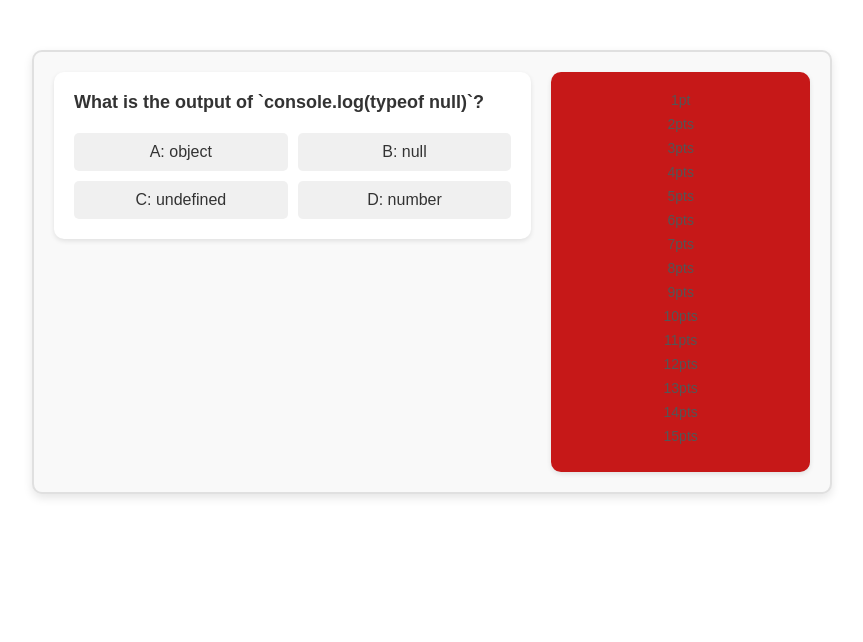
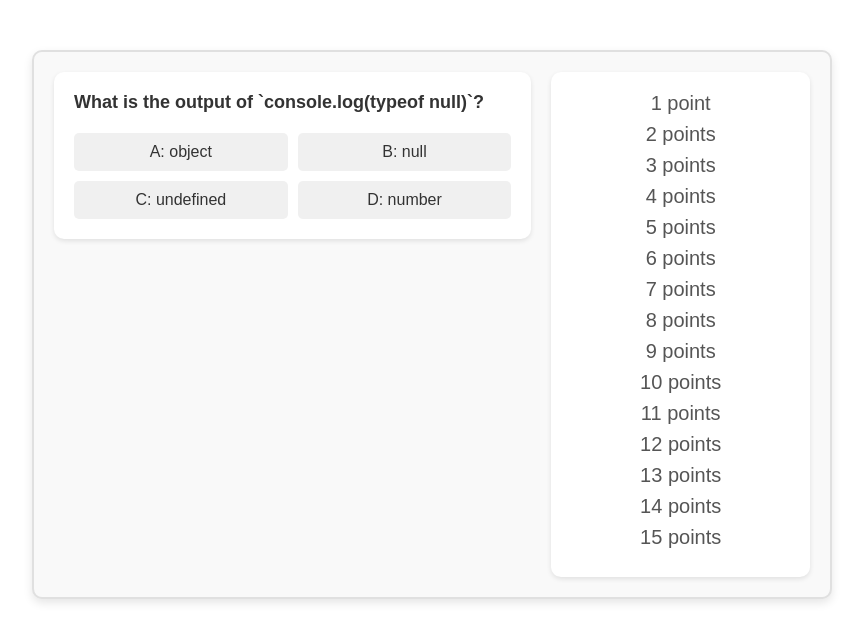
Before and after one commit to zhishopov/js-quiz-game, a website with bundled scripts: page index.html in a window 1280 px wide. Shown: the whole page, without its empty margins (208-1071 px from the left). Built offline with nearby package versions, Linux system fonts and the light colour scheme.

Commit message:
Updated TODO list

```diff
--- a/app.js
+++ b/app.js
@@ -85,6 +85,7 @@ function restartGame() {
 
   // currentQuestionIndex = 0;
   displayQuestion(number);
+  displayPoints();
 }
 
 function displayPoints() {
@@ -92,21 +93,21 @@ function displayPoints() {
   pointsBox.className = "points-box";
 
   pointsBox.innerHTML = `
-        <p>1pt</p>
-        <p>2pts</p>
-        <p>3pts</p>
-        <p>4pts</p>
-        <p>5pts</p>
-        <p>6pts</p>
-        <p>7pts</p>
-        <p>8pts</p>
-        <p>9pts</p>
-        <p>10pts</p>
-        <p>11pts</p>
-        <p>12pts</p>
-        <p>13pts</p>
-        <p>14pts</p>
-        <p>15pts</p>`;
+        <p>1 point</p>
+        <p>2 points</p>
+        <p>3 points</p>
+        <p>4 points</p>
+        <p>5 points</p>
+        <p>6 points</p>
+        <p>7 points</p>
+        <p>8 points</p>
+        <p>9 points</p>
+        <p>10 points</p>
+        <p>11 points</p>
+        <p>12 points</p>
+        <p>13 points</p>
+        <p>14 points</p>
+        <p>15 points</p>`;
 
   root.appendChild(pointsBox);
 }
--- a/styles.css
+++ b/styles.css
@@ -64,7 +64,7 @@
 /* Styling the points box */
 .points-box {
   flex: 1;
-  background-color: #c61818;
+  background-color: #ffffff;
   padding: 20px;
   border-radius: 10px;
   box-shadow: 0 2px 5px rgba(0, 0, 0, 0.1);
@@ -73,12 +73,12 @@
 
 .points-box p {
   margin-bottom: 8px;
-  font-size: 14px;
+  font-size: 20px;
   color: #555555;
 }
 
 /* Adding hover effect for points */
 .points-box p:hover {
-  color: #1a73e8;
+  color: #3dff24;
   cursor: pointer;
 }
```
Also changed, not shown: TODO.md (added, +8 -0 lines).
